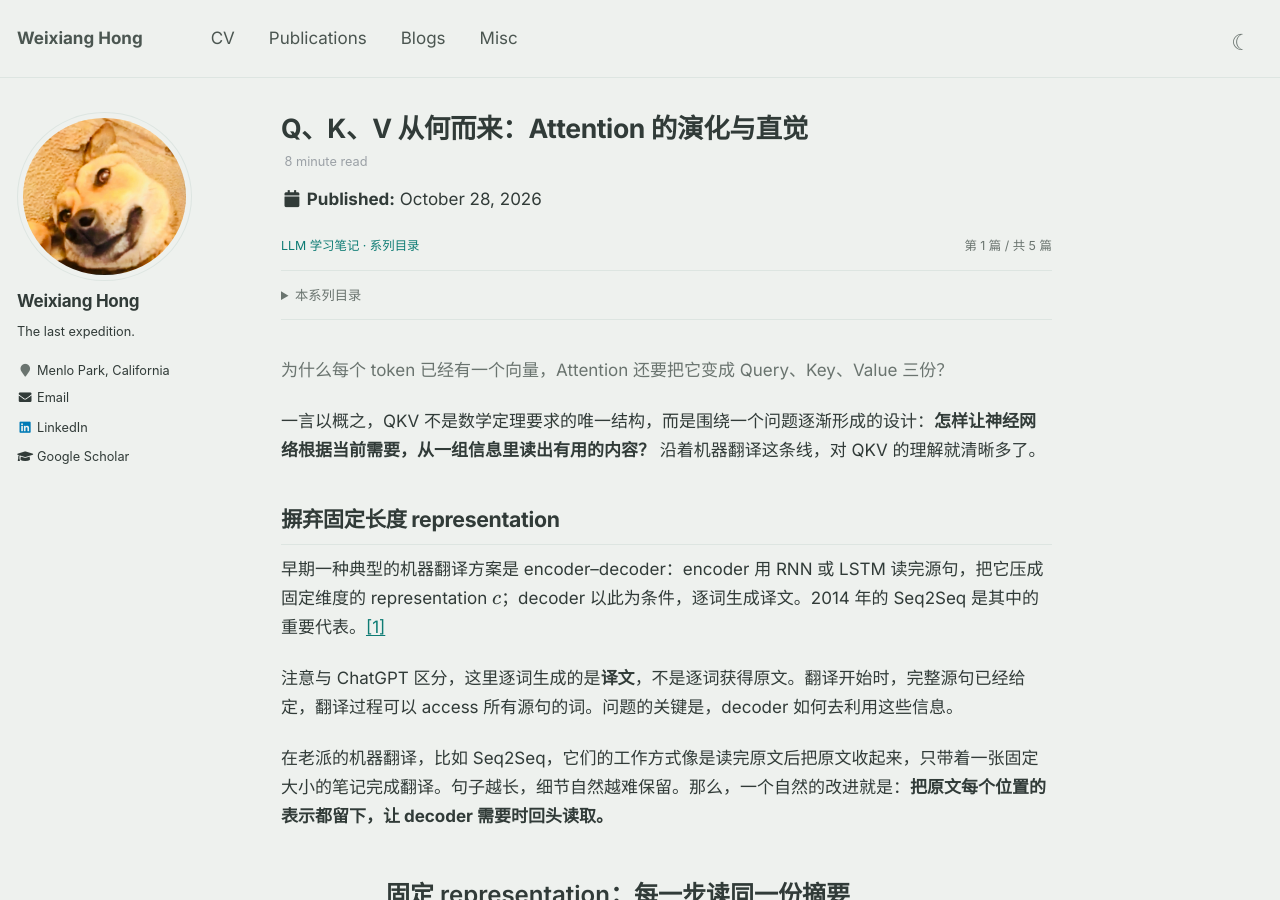
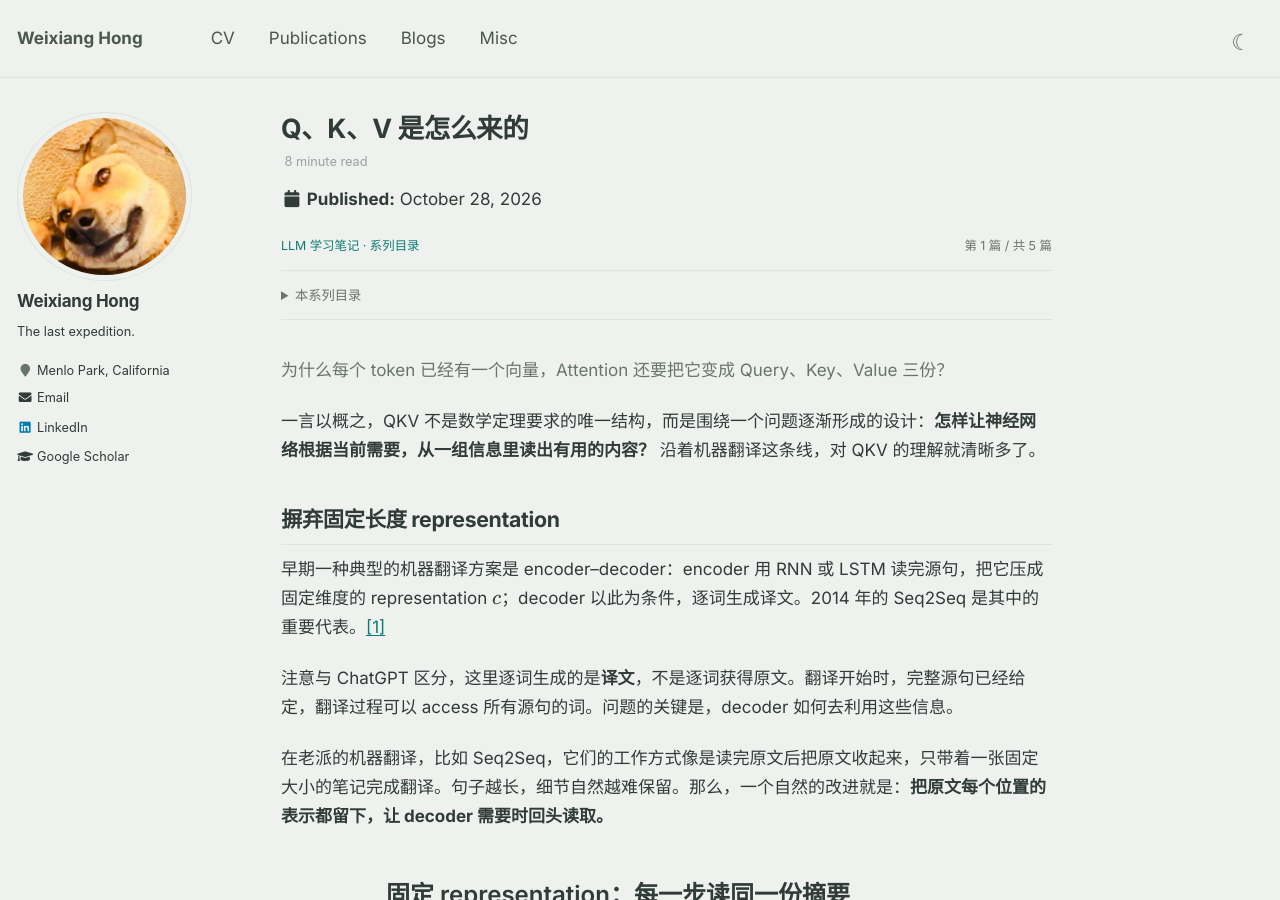
Before and after one commit to weixianghong/weixianghong.github.io, a Jekyll site: the page built from _posts/2026-10-28-where-qkv-comes-from.md, in a window 1280 px wide and 900 px high. Built offline with Jekyll 4.4.1, drawn with Linux system fonts in a browser that asks for light colours; formulas are drawn with MathJax 3.

Commit message:
Update 2026-10-28-where-qkv-comes-from.md

```diff
--- a/_posts/2026-10-28-where-qkv-comes-from.md
+++ b/_posts/2026-10-28-where-qkv-comes-from.md
@@ -1,5 +1,5 @@
 ---
-title: "Q、K、V 从何而来：Attention 的演化与直觉"
+title: "Q、K、V 是怎么来的"
 date: 2026-10-28
 permalink: /blogs/where-qkv-comes-from/
 lang: zh-CN
```
